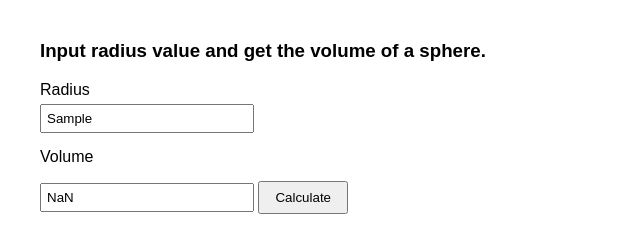
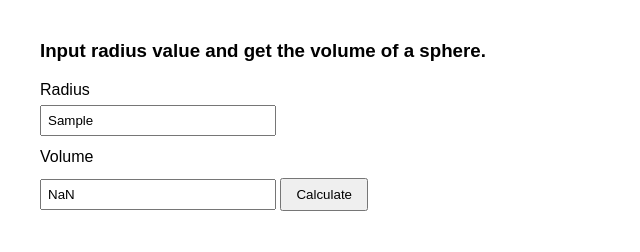
Before and after one commit to acciojob/sphere-vol-Rahul736-cpu, a website: page main.html in a window 1280 px wide. Both pictures are taken after typing "Sample" into the empty fields and a click on the button "Calculate". Shown: the whole page, without its empty margins (0-640 px from the left). Drawn offline with Linux system fonts and the light colour scheme.

Commit message:
created a submission

```diff
--- a/main.html
+++ b/main.html
@@ -1,47 +1,26 @@
 <!DOCTYPE html>
-<html>
+<html lang="en">
 <head>
-    <meta charset="UTF-8">
-    <title>Volume of a Sphere</title>
+  <meta charset="utf-8" />
+  <title>Volume of a Sphere</title>
+  <style>
+    body { font-family: Arial, sans-serif; margin: 40px; }
+    label { display: block; margin-top: 12px; }
+    input { margin-top: 6px; padding: 6px; width: 220px; }
+    button { margin-top: 12px; padding: 7px 14px; }
+  </style>
+</head>
+<body>
+  <h3>Input radius value and get the volume of a sphere.</h3>
 
-    <script src="script.js"></script>
+  <label for="radius">Radius</label>
+  <input id="radius" type="text" placeholder="enter radius">
 
-    <style>
-        body {
-            font-family: Arial, sans-serif;
-            margin: 40px;
-        }
-        label {
-            display: block;
-            margin-top: 15px;
-        }
-        input {
-            margin-top: 5px;
-            padding: 5px;
-            width: 200px;
-        }
-        button {
-            margin-top: 15px;
-            padding: 7px 15px;
-            cursor: pointer;
-        }
-    </style>
-</head>
+  <label for="volume">Volume</label>
+  <input id="volume" type="text" readonly>
 
-<body>
+  <button id="calcBtn">Calculate</button>
 
-    <h3>Input radius value and get the volume of a sphere.</h3>
-
-    <!-- Radius Input -->
-    <label for="radius">Radius</label>
-    <input type="text" id="radius">
-
-    <!-- Output Volume -->
-    <label for="volume">Volume</label>
-    <input type="text" id="volume" readonly>
-
-    <!-- Button -->
-    <button onclick="volume_sphere()">Calculate</button>
-
+  <script src="script.js"></script>
 </body>
 </html>
--- a/script.js
+++ b/script.js
@@ -1,22 +1,25 @@
 function volume_sphere() {
-    // Get radius value
-    let radius = document.getElementById("radius").value;
+  // Get the raw input string
+  const raw = document.getElementById("radius").value;
 
-    // Convert to number
-    radius = parseFloat(radius);
+  // Convert to a Number (handles '', 'abc', '5' etc.)
+  const radius = Number(raw);
 
-    // Validate radius: must be a non-negative number
-    if (isNaN(radius) || radius < 0) {
-        document.getElementById("volume").value = "NaN";
-        return;
-    }
+  // Output element
+  const out = document.getElementById("volume");
 
-    // Calculate volume: V = (4/3) * π * r^3
-    let volume = (4 / 3) * Math.PI * Math.pow(radius, 3);
+  // Validate: must be a finite number and non-negative
+  if (!isFinite(radius) || radius < 0) {
+    out.value = "NaN";
+    return;
+  }
 
-    // Round to 4 decimal places
-    volume = volume.toFixed(4);
+  // Compute volume: V = (4/3) * π * r^3
+  const volume = (4 / 3) * Math.PI * Math.pow(radius, 3);
 
-    // Display result
-    document.getElementById("volume").value = volume;
+  // Round to 4 decimal places and display
+  out.value = volume.toFixed(4);
 }
+
+// Wire the button to the function
+document.getElementById("calcBtn").addEventListener("click", volume_sphere);
```
